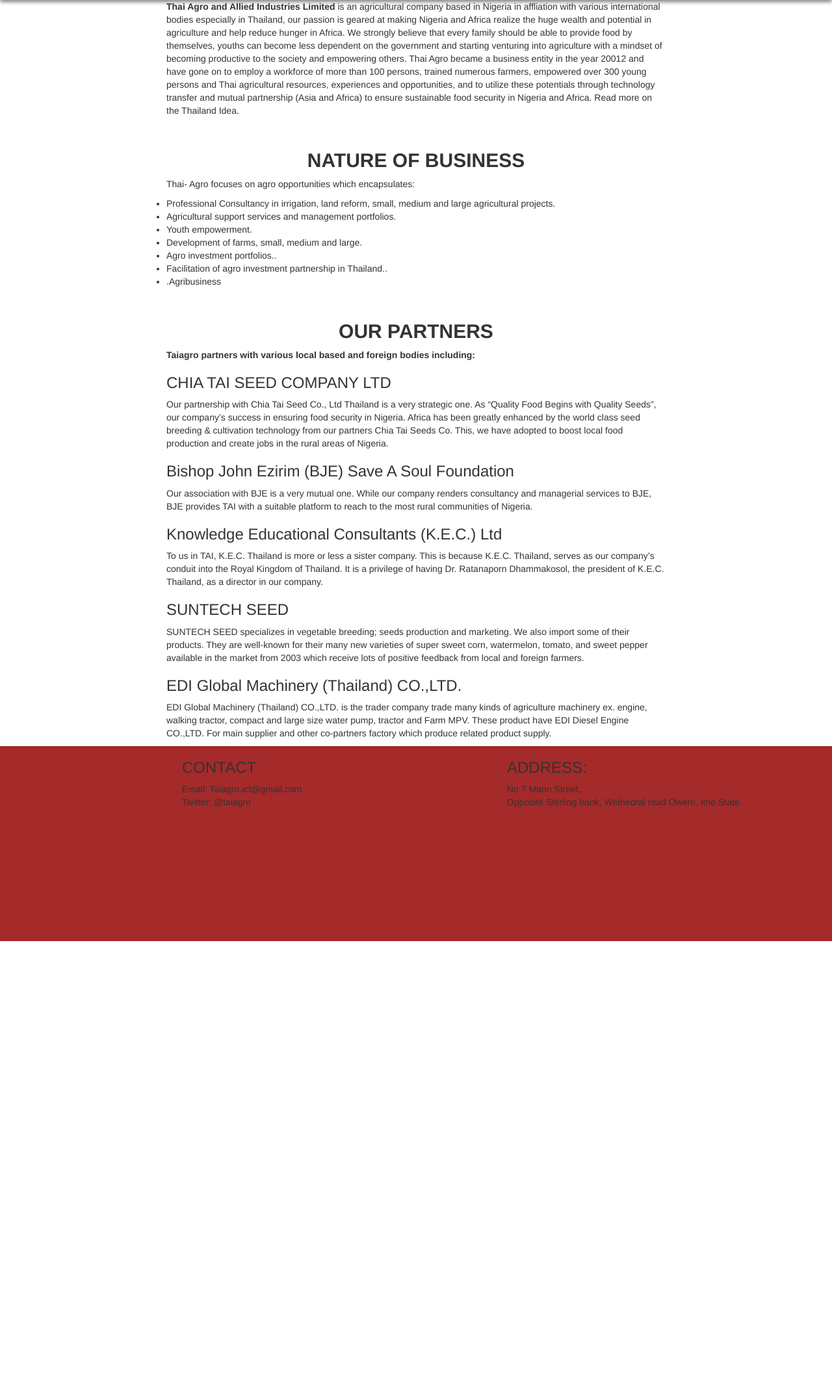
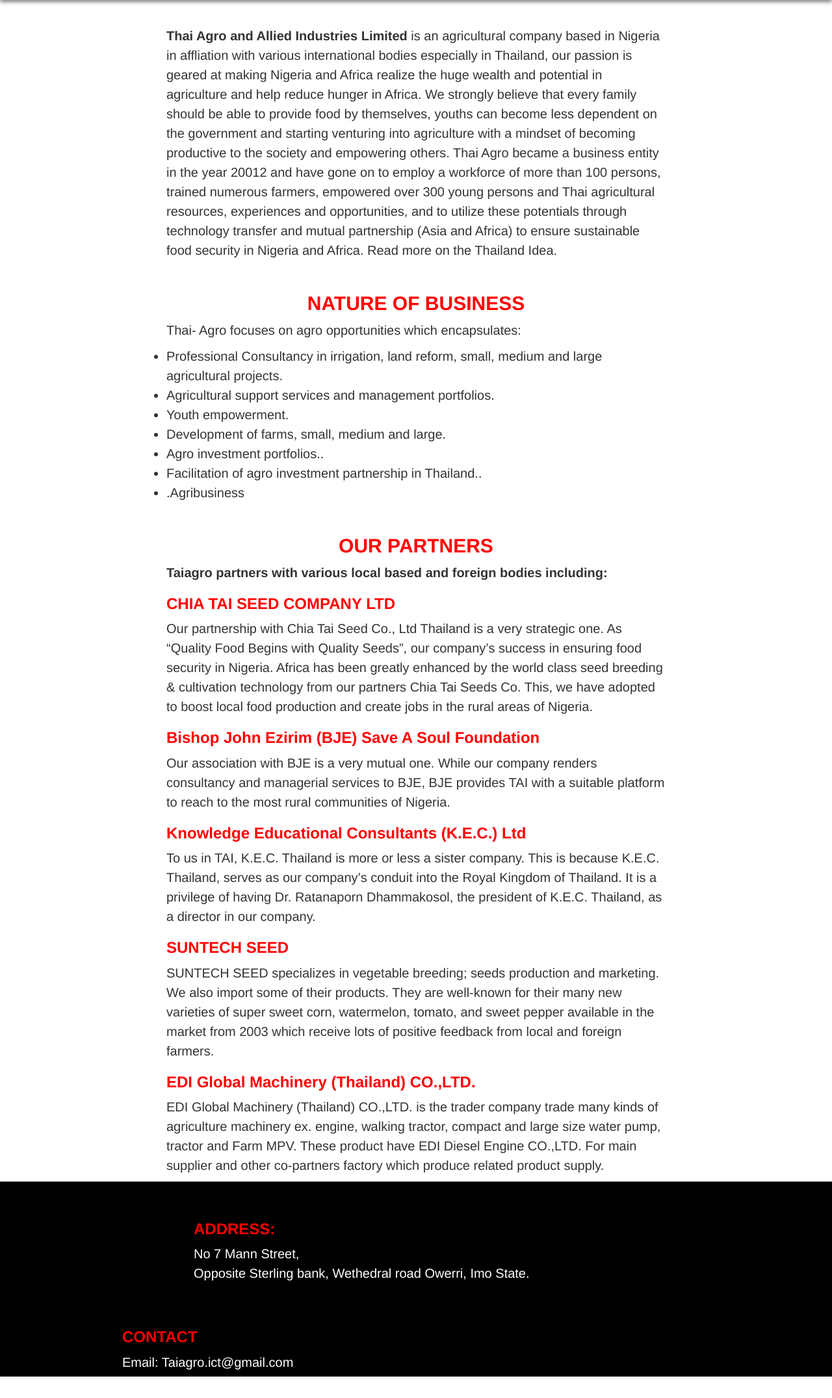
Before and after one commit to AwesomeBaron/Thai-Website, a Django app: template headers/templates/headers/About.html in a window 1280 px wide. Shown: the part 60-2211 px from the top of the page at 65% size. Before the commit the page ends 1508 px from the top, so only its background shows below. Run offline with Django 3.2, Linux system fonts and the light colour scheme; the template is opened without the code that fills it, so the values that code supplies are empty; some libraries are stand-ins or nearby versions.

Commit message:
Update style.css

```diff
--- a/headers/static/headers/css/style.css
+++ b/headers/static/headers/css/style.css
@@ -5,10 +5,11 @@
 .wrapper{
 width:100%;
 height:100%;
-background-color;white;
-}
-html, body{
-height:100%;
+background-color:white;
+line-height: 30px;
+font-size:20px;
+font-family: Cambria, Verdana
+text-align: justify;
 }
 .header{
 	width:100%;
@@ -36,39 +37,29 @@
 	text-align: center;
 	font-family: cambrain;
 	font-size: 16px;
-	text-decoration: none
+	text-decoration: none;
 }
 li a:hover, li a:focus {
 	background-color: #ccc;
 	color:white;
 	text-decoration:none
 }
-@medi screen and (max-width:1060px){
-.icons{
-	width:800px;
-	height: 80px;
-}
-.icons li{
-	width:150px;}
-}
 h2{
 text-align:Center;
 font-weight:bold;
 padding-top:30px;
+color:red;
+}
+h3{
+font-weight:bold;
+color:red;
 }
 .content{
 height:auto;
 width:60%;
 margin:auto;
 }
-.contact{
-float:right;
-width:500px;
-}
-.location{
-float:right;
-width:500px;
-}
+
 .img1{
 height:auto;
 width:80%;
@@ -79,35 +70,91 @@
 .img2{
 width:30%;
 height:auto;
-margin: auto
-}
-.footer1{
-height:300px;
-width:100%;
-background-color:brown;
-}
-.content2{
-width:80%;
-margin:auto;
+margin: auto;
 }
 
 .gallery {
-    margin: 5px;
+    margin: 10px;
     border: 1px solid #ccc;
     float: left;
-    width: 180px;
+    width: 30%;
+}
+.gallery1 {
+    margin: 10px;
+    border: 1px solid #ccc;
+    width: 30%;
+}
+.gallery1 img{
+width:100%
 }
 
-.gallery:hover {
+
+.gallery a{
+    height: 300px;
+    overflow: hidden;
+}
+
+.gallery:hover{
     border: 1px solid #777;
 }
 
 .gallery img {
     width: 100%;
-    height: auto;
+}
+.empty{
+    height:40px;
 }
 
 .desc {
     padding: 15px;
     text-align: center;
 }
+
+.footer1{
+height:300px;
+width:100%;
+background-color:black;
+color:white;
+}
+
+.footerwidth{
+    width:80%;
+    height:auto;
+    margin:auto;
+    background-color:black;
+    line-height: 30px;
+}
+.contact{
+float:left;
+width:40%;
+padding: 40px 10px 0px 60px;
+}
+.location{
+float:left;
+padding:40px 5px 0px 170px
+}
+
+@keyframes slidy {
+0% { left: 0%; }
+20% { left: 0%; }
+25% { left: -100%; }
+45% { left: -100%; }
+50% { left: -200%; }
+70% { left: -200%; }
+75% { left: -300%; }
+95% { left: -300%; }
+100% { left: -400%; }
+}
+
+
+div#slider { overflow: hidden; }
+div#slider figure img { width: 20%; float: left;height:700px; }
+div#slider figure {
+  position: relative;
+  width: 500%;
+  margin: 0;
+  left: 0;
+  text-align: left;
+  font-size: 0;
+  animation: 30s slidy infinite;
+}
```
